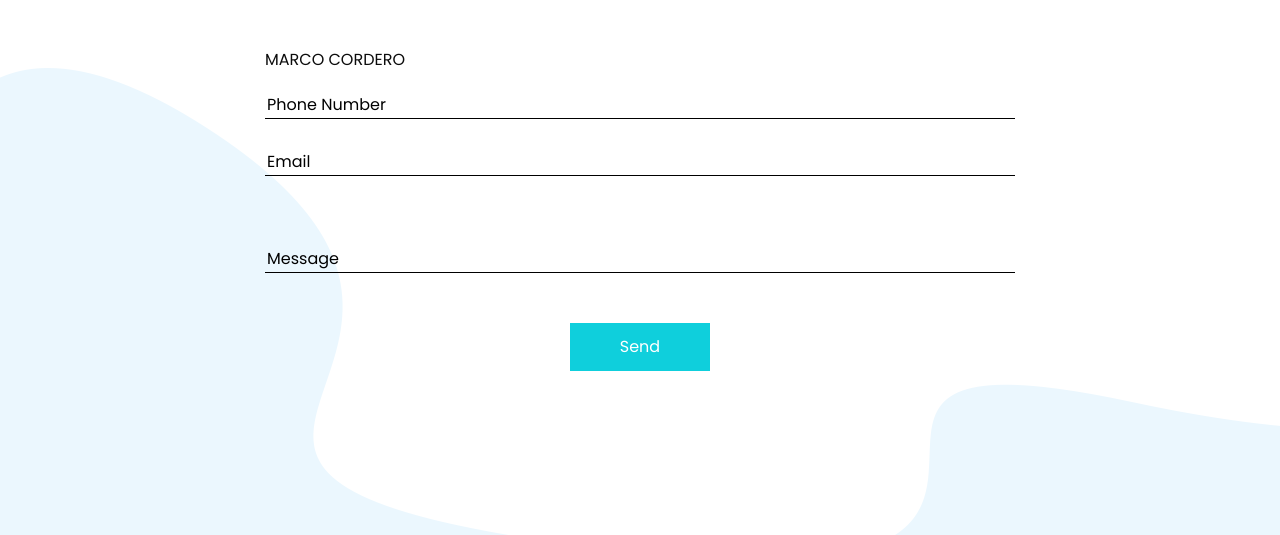
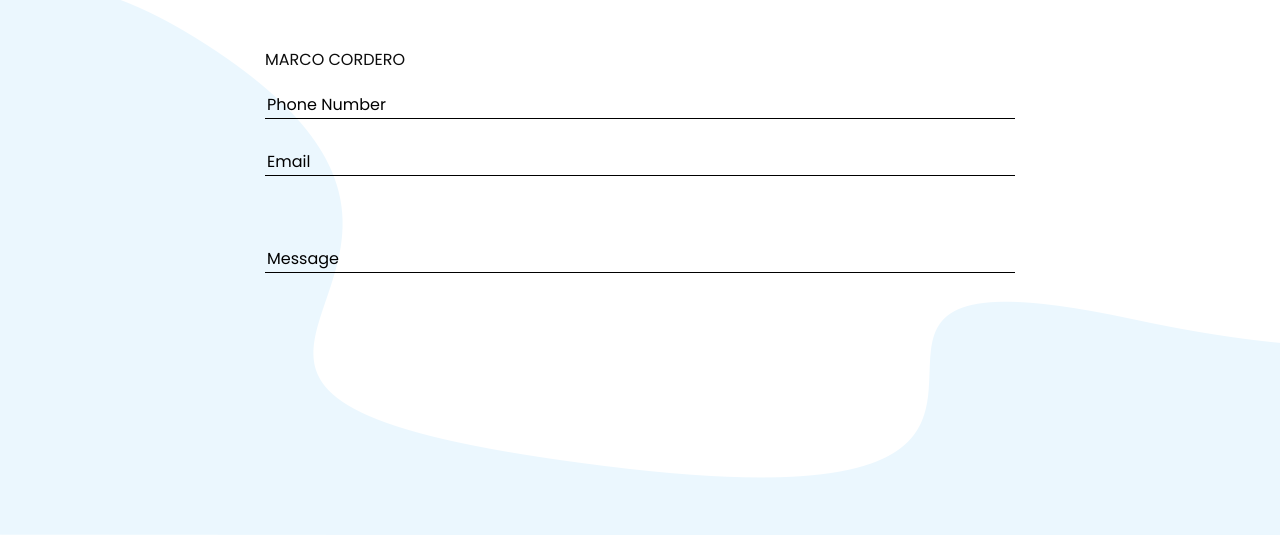
Before and after one commit to Marcolamb/marcolamb.github.io, a plain HTML site: page index.html in a window 1280 px wide. Shown: the part 3878-4413 px from the top of the page. Drawn offline with Linux system fonts and the light colour scheme.

Commit message:
Update index.html

```diff
--- a/index.html
+++ b/index.html
@@ -302,11 +302,6 @@
                   <div class="">
                     <input type="text" placeholder="Message" class="message_input">
                   </div>
-                  <div class=" d-flex justify-content-center ">
-                    <button type="submit">
-                      Send
-                    </button>
-                  </div>
                 </div>
               </div>
             </form>
```
